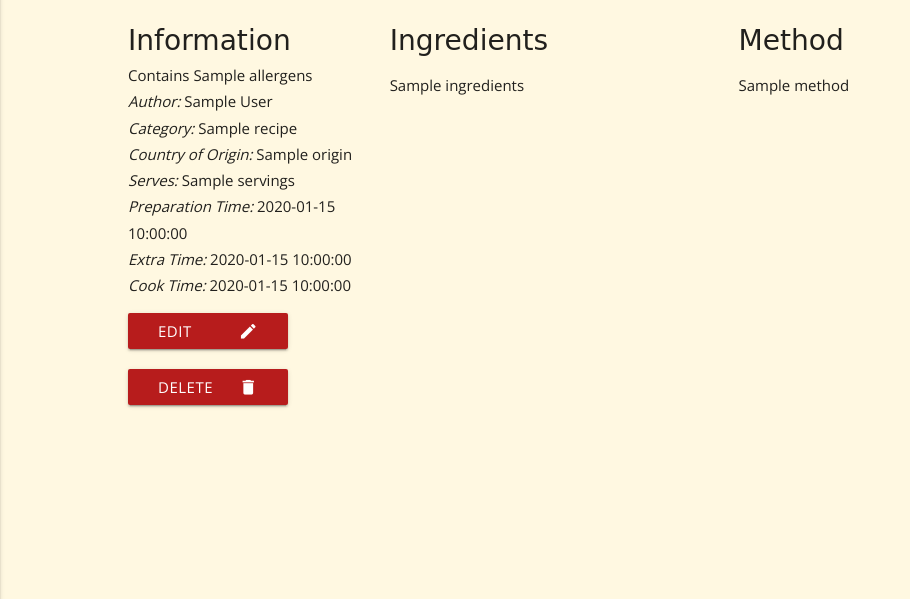
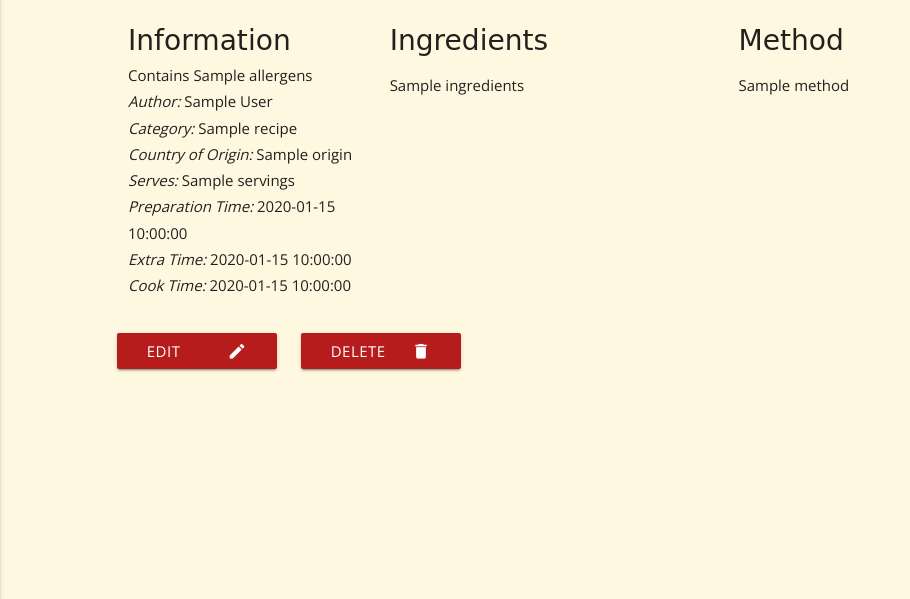
Before and after one commit to joanms/recipe-database, a Flask app: template templates/show_recipe.html in a window 1280 px wide. Shown: the part 201-800 px from the top of the page, without its empty margins (0-910 px from the left). Run offline with Flask 2, Linux system fonts and the light colour scheme; the template is opened without the code that fills it: most values are stand-ins (such as "Sample title", 1, 10 or a date in 2020); some libraries are stand-ins or nearby versions; some web fonts are replaced.

Commit message:
Move Edit and Delet buttons in show_recipe.html

```diff
--- a/templates/show_recipe.html
+++ b/templates/show_recipe.html
@@ -60,16 +60,6 @@
                         {% endif %}
                     </div>
 
-                    <!--Button to edit a recipe-->
-                    <a href="{{url_for('edit_recipe', recipe_id=recipe._id)}}" class="waves-effect waves-light btn red darken-4">
-                        <i class="material-icons right">edit</i>Edit</a>
-
-                    <!--Button to delete a recipe-->
-                    <form action="{{url_for('warning', recipe_id=recipe._id)}}" method="POST">
-                        <button type="submit" class="waves-effect waves-light btn red darken-4">
-                            <i class="material-icons right">delete</i>Delete</button>
-                    </form>
-
                     <!--If the DELETE RECIPE button is clicked, a warning appears-->
                     {% with messages = get_flashed_messages() %} {% if messages %}
                         {% for message in messages %}
@@ -108,5 +98,17 @@
 
             </div> <!--End of recipe-->
 
+            <div class="row">
+
+                <!--Button to edit a recipe-->
+                    <a href="{{url_for('edit_recipe', recipe_id=recipe._id)}}" class="waves-effect waves-light btn red darken-4">
+                        <i class="material-icons right">edit</i>Edit</a>
+
+                <!--Button to delete a-->
+                    <a href="{{url_for('warning', recipe_id=recipe._id)}}" class="waves-effect waves-light btn red darken-4">
+                        <i class="material-icons right">delete</i>Delete</a>
+
+            </div> <!--End of buttons-->
+
 
 {% endblock %}
```
